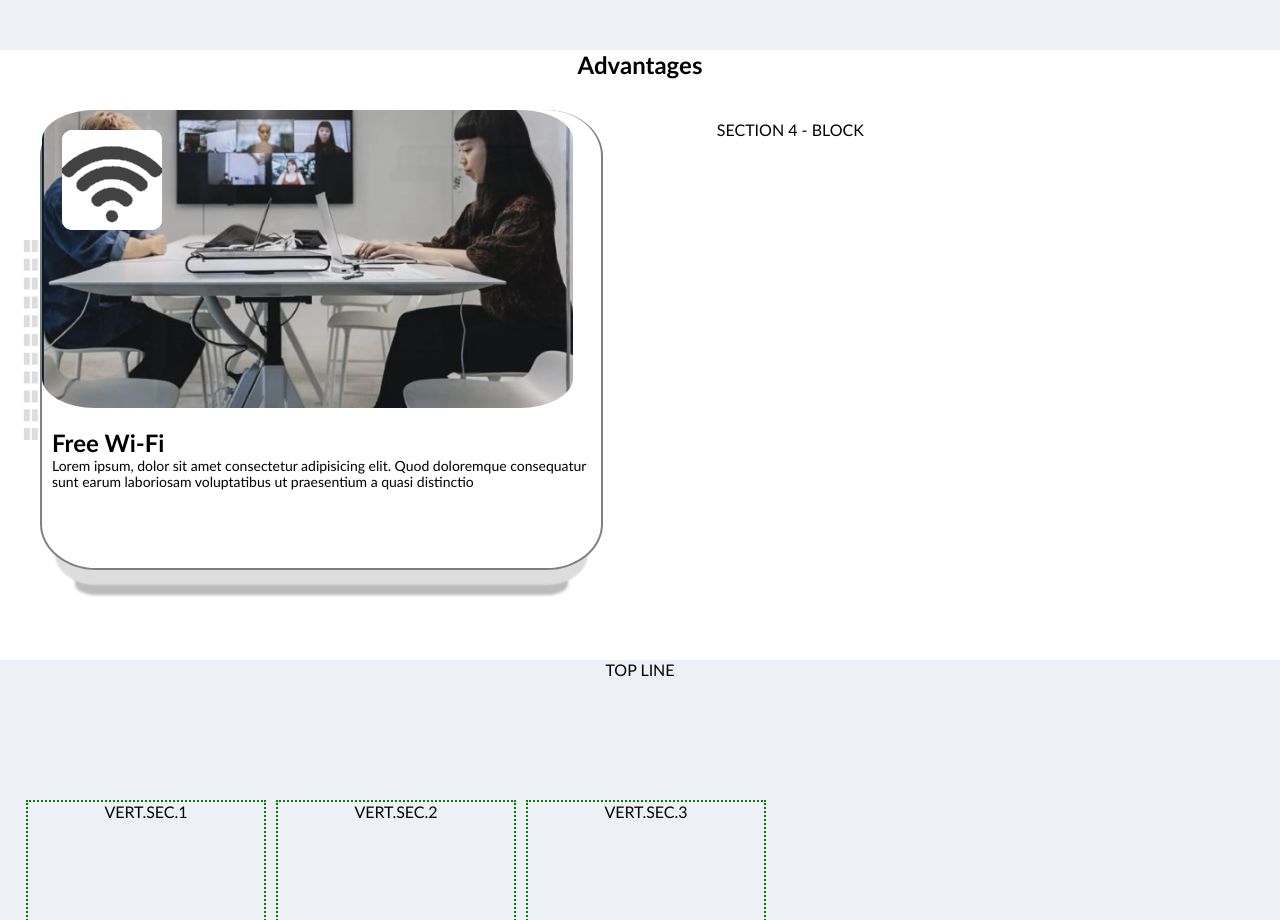
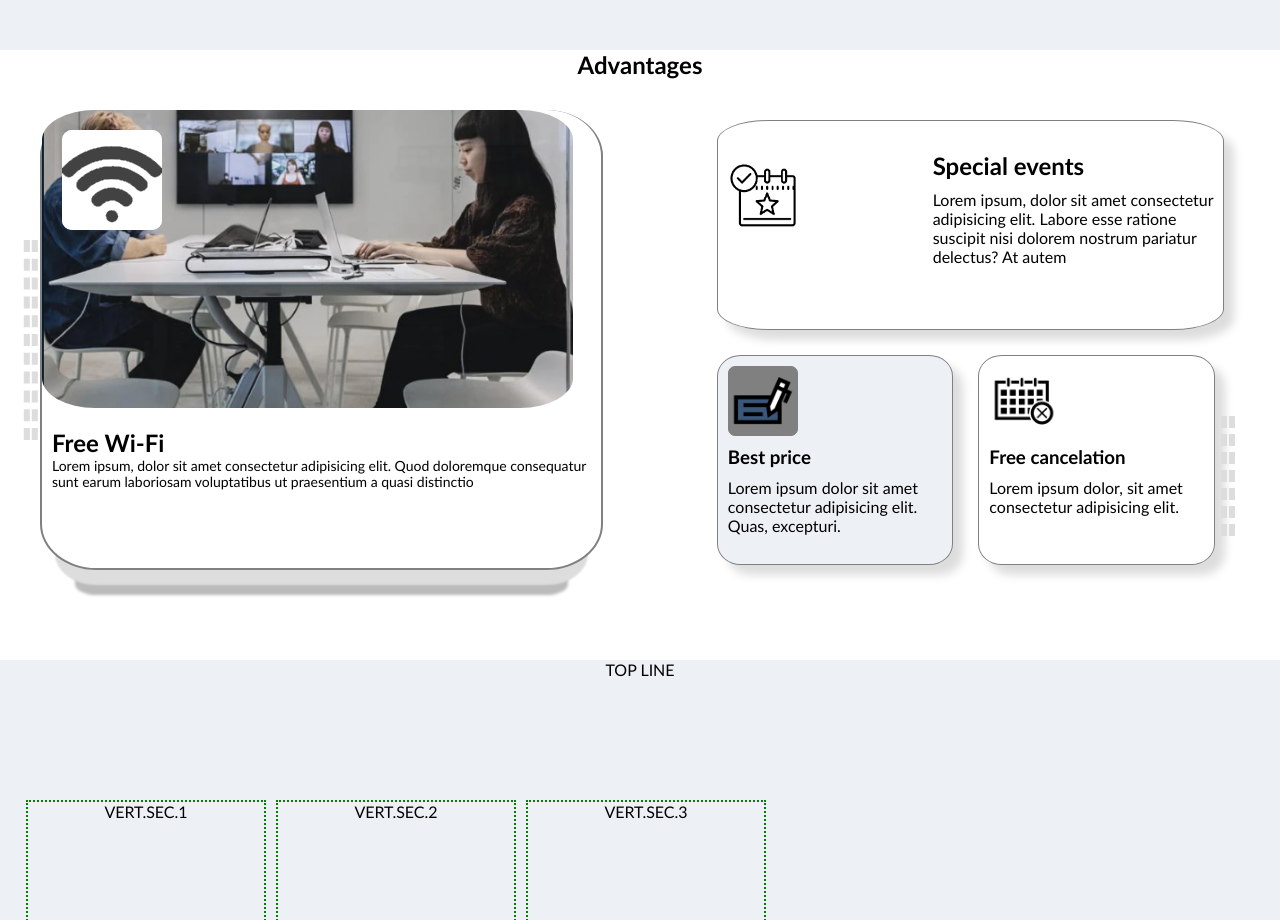
Before and after one commit to VytautasValutis/04-Hotel, a website: page index.html in a window 1280 px wide. Shown: the part 2580-3500 px from the top of the page. Drawn offline with Linux system fonts and the light colour scheme.

Commit message:
Advantages rigth block (bad responsibility)

```diff
--- a/css/pages/central.css
+++ b/css/pages/central.css
@@ -182,6 +182,75 @@
     top: 20px;
     left: 20px;
 }
+.main-sec-block-txt.advantages {
+    margin-left: 0;
+}
+.small-block {
+    width: 90%;
+    border: 1px solid gray;
+    height: 210px;
+    margin-bottom: 25px;
+    border-radius: 10%;
+    box-shadow: 10px 10px 10px 0px #ddd;
+    position: relative;
+    text-align: left;
+}
+img.central-block {
+    height: 70px;
+    width: 70px;
+    margin-left: 10px;
+    margin-top: 40px;
+}
+div.small-central-block {
+    width: 300px;
+    display: block;
+    float: right;
+    margin-top: 20px;
+}
+.small-block.left-block {
+    width: 42%;
+    float: left;
+    margin-right: 25px;
+    background-color: #EDF0F5;
+}
+.small-block.right-block {
+    width: 42%;
+    float: left;
+}
+.small-block.right-block::after {
+    content: "";
+    width: 2px;
+    height: 120px;
+    display: block;
+    margin-top: 60px;
+    border: 6px dashed #ddd;
+    border-top: none;
+    border-bottom: none;
+    transform: translateX(150%);
+    position: absolute;
+    top: 0;
+    right: 0px;
+
+}
+img.left-block {
+    height: 70px;
+    width: 70px;
+    border: 1px solid gray;
+    border-radius: 10%;
+    margin-left: 10px;
+    margin-top: 10px;
+    background-color: gray;
+}
+.small-block-txt {
+    margin-top: 10px;
+    margin-left: 10px;
+}
+img.right-block {
+    height: 70px;
+    width: 70px;
+    margin-left: 10px;
+    margin-top: 10px;
+}
 .c-last-sec-top {
     width: 100%;
     display: block;
--- a/index.html
+++ b/index.html
@@ -132,14 +132,30 @@
         </section>
         <section class="main-block">
             <h1 class="sec-h1">Advantages</h1>
-            <div class="main-sec-block-txt">
-                SECTION 4 - BLOCK
+            <div class="main-sec-block-txt advantages">
+                <div class="small-block">
+                    <img class="central-block" src="./img/event.png" alt="Special events logo">
+                    <div class="small-central-block">
+                        <h1 class="small-block-txt">Special events</h1>
+                        <p class="small-block-txt">Lorem ipsum, dolor sit amet consectetur adipisicing elit. Labore esse ratione suscipit nisi dolorem nostrum pariatur delectus? At autem</p>
+                    </div>
+                </div>
+                <div class="small-block left-block">
+                    <img class="left-block" src="./img/write-check.png" alt="Best price logo">
+                    <h3 class="small-block-txt">Best price</h3>
+                    <p class="small-block-txt">Lorem ipsum dolor sit amet consectetur adipisicing elit. Quas, excepturi.</p>
+                </div>
+                <div class="small-block right-block">
+                    <img class="right-block" src="./img/free-cancelation.png" alt="Free cancelation logo">
+                    <h3 class="small-block-txt">Free cancelation</h3>
+                    <p class="small-block-txt">Lorem ipsum dolor, sit amet consectetur adipisicing elit.</p>
+                </div>
             </div>
             <div class="main-sec-block-txt-pic  advantages-pic">
                 <img class="pic-01 advantages-pic" src="./img/pic4.png" alt="Paveiksliukas 04">
                 <h2 class="sec-h1 advantages-pic">Free Wi-Fi</h2>
                 <p class="small-txt advantages-pic">Lorem ipsum, dolor sit amet consectetur adipisicing elit. Quod doloremque consequatur sunt earum laboriosam voluptatibus ut praesentium a quasi distinctio</p>
-                <img class="top-layer advantage-pic" src="./img/wifi-logo.png">
+                <img class="top-layer advantage-pic" src="./img/wifi-logo.png" alt="WiFi logo">
             </div>
         </section>
         <section class="main-block">
```
Also changed, not shown: img/event.png (added), img/free-cancelation.png (added), img/write-check.png (added).
